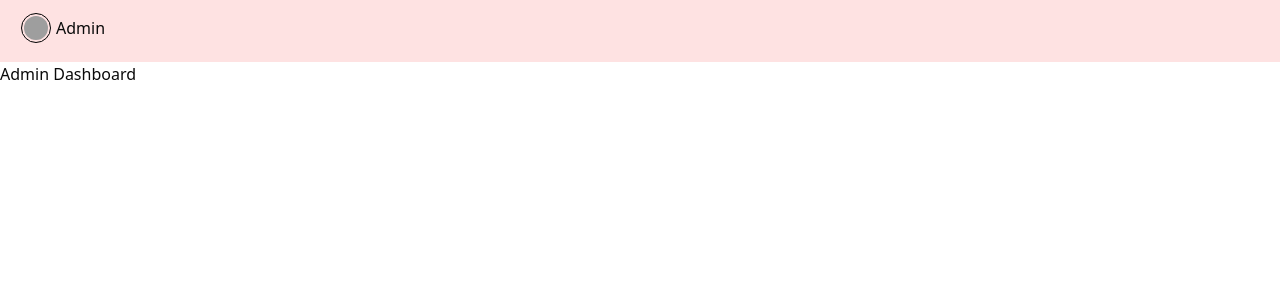
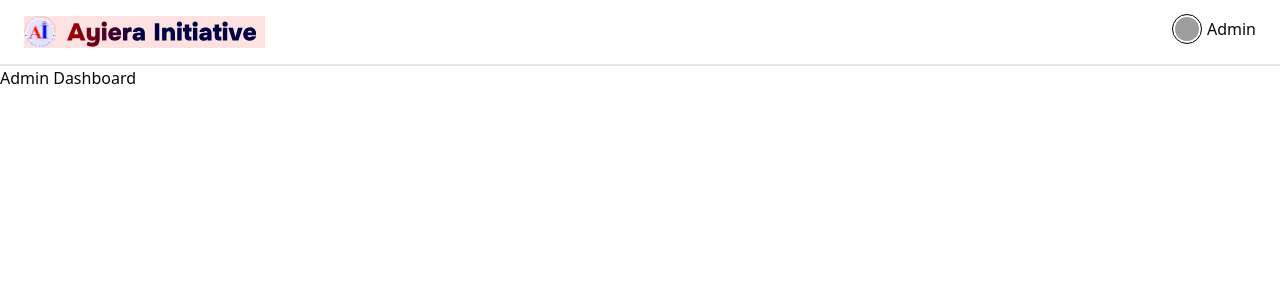
Before and after one commit to apcamin/Ayiera-Initiative, a React (Vite) app: page /dashboard in a window 1280 px wide. Shown: the top 300 px of the page. Built offline with nearby package versions, Linux system fonts and the light colour scheme; grey boxes are pictures that could not be loaded.

Commit message:
refactor: logo component to use new AI logo

```diff
--- a/src/components/Header.tsx
+++ b/src/components/Header.tsx
@@ -8,6 +8,7 @@ import {
   DropdownMenuSeparator,
   DropdownMenuTrigger,
 } from "@/components/ui/dropdown-menu";
+import Logo from "@/components/ui/logo";
 
 const DropDownMenu = ({ trigger }) => {
   return (
@@ -38,8 +39,15 @@ const UserImage = () => {
 
 function Header(props) {
   return (
-    <header className="px-6 py-4 bg-red-100">
-      <DropDownMenu trigger={<UserImage />} />
+    <header className="px-6 py-4 relative border-b-2 flex items-center">
+      <section>
+        <div className="w-15 h-max bg-red-100">
+          <Logo />
+        </div>
+      </section>
+      <section className="ml-auto w-max h-max">
+        <DropDownMenu trigger={<UserImage />} />
+      </section>
     </header>
   );
 }
--- a/src/components/ui/logo.tsx
+++ b/src/components/ui/logo.tsx
@@ -1,5 +1,5 @@
 import * as React from 'react';
-import AILogo from "@/assets/A.I.-logo.png";
+import AILogo from "@/assets/AILOGO.svg";
 
 interface LogoProps {
   alt?: string;
--- a/src/routes/index.tsx
+++ b/src/routes/index.tsx
@@ -11,7 +11,7 @@ function LoginPage() {
   return (
     <div className="h-screen flex justify-center items-center">
       <div className='absolute top-10 left-10'>
-        <Logo text="Ayiera Initiative" />
+        <Logo />
       </div>
       <div className="h-max w-1/4">
         <Login />
--- a/src/routes/signup.tsx
+++ b/src/routes/signup.tsx
@@ -12,7 +12,7 @@ function SignupPage() {
   return (
     <div className="h-screen flex justify-center items-center">
       <div className="absolute top-10 left-10">
-        <Logo text="Ayiera Initiative" />
+        <Logo />
       </div>
       <div className="h-max w-1/4">
         <Signup />
```
Also changed, not shown: src/assets/AILOGO.svg (added).
